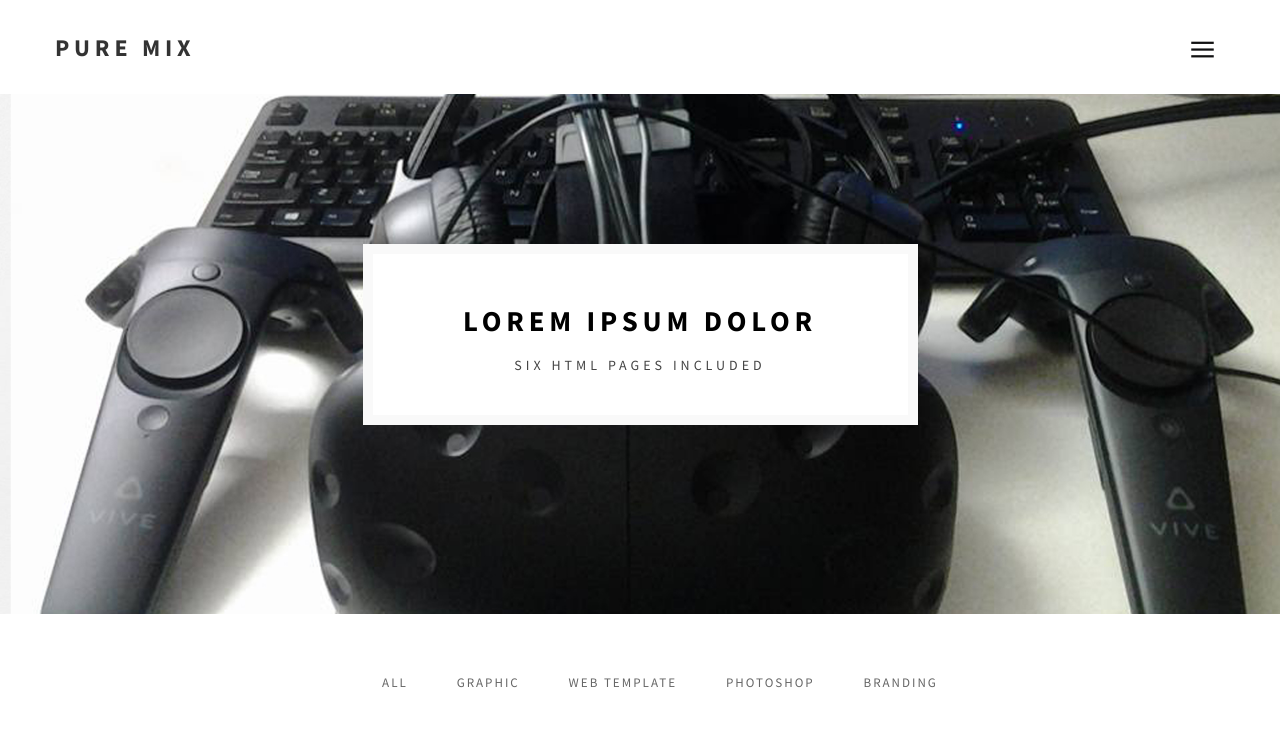
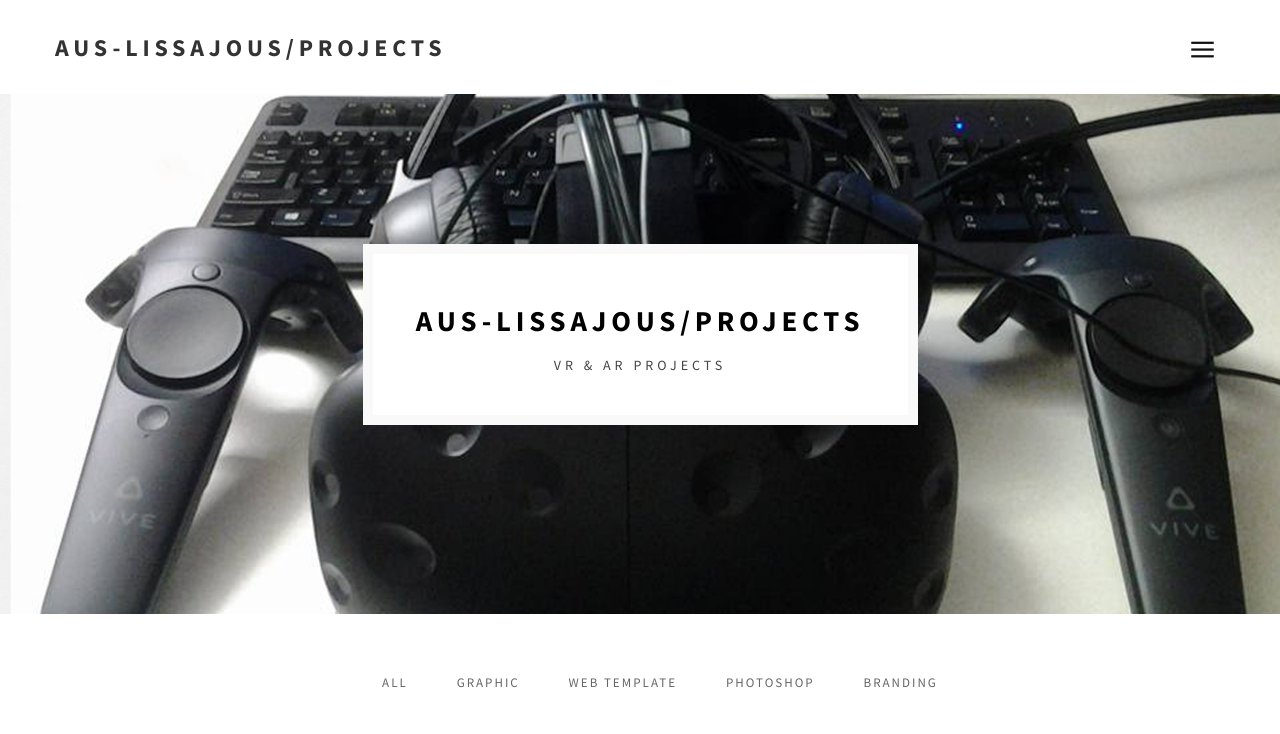
Before and after one commit to Aus-Lissajous/Aus-Lissajous.github.io, a plain HTML site: page index.html in a window 1280 px wide. Shown: the top 734 px of the page. Drawn offline with Linux system fonts and the light colour scheme; some packages are replaced by stand-ins of ours; files whose address does not match are found by name.

Commit message:
HTMLChanges

```diff
--- a/index.html
+++ b/index.html
@@ -62,7 +62,7 @@
             <div class="row">
 
               <div class="brand">
-                <a href="index.html">Pure Mix</a>
+                <a href="index.html">Aus-Lissajous/Projects</a>
               </div>
 
               <div class="navicon">
@@ -103,8 +103,8 @@
 
 			<div class="col-md-offset-3 col-md-6 col-sm-offset-2 col-sm-8">
           <div class="header-thumb">
-              <h1 class="wow fadeIn" data-wow-delay="1.6s">Lorem ipsum dolor</h1>
-              <h3 class="wow fadeInUp" data-wow-delay="1.9s">Six HTML pages included</h3>
+              <h1 class="wow fadeIn" data-wow-delay="1.6s">Aus-Lissajous/Projects</h1>
+              <h3 class="wow fadeInUp" data-wow-delay="1.9s">VR & AR projects</h3>
           </div>
 			</div>
 
```
